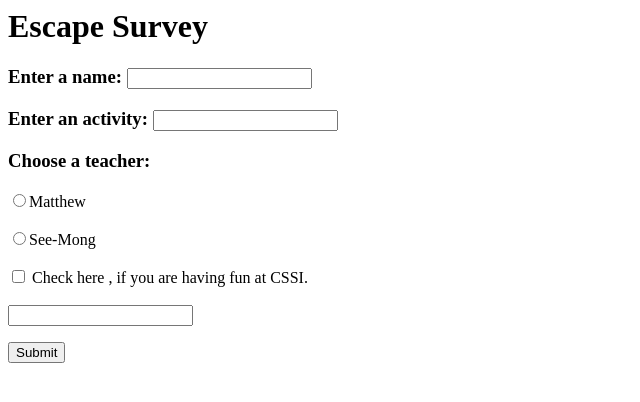
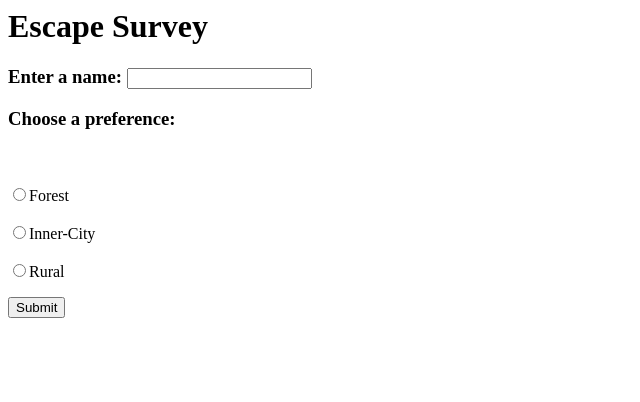
Before and after one commit to dthelindo/TeamZapCSSI, a Python web app: template templates/survey.html in a window 1280 px wide. Shown: the top 402 px of the page, without its empty margins (0-640 px from the left). Run offline with Jinja, Linux system fonts and the light colour scheme; the template is opened without the code that fills it, so the values that code supplies are empty.

Commit message:
I added some html for survey

```diff
--- a/main.py
+++ b/main.py
@@ -43,6 +43,12 @@ class FlightHandler(webapp2.RequestHandler):
 
 class SurveyHandler(webapp2.RequestHandler):
     def get(self):
+        template = jinja_env.get_template("survey.html")
+        self.response.out.write(template.render())
+
+    def post(self):
+        template = jinja_env.get_template("results.html")
+        self.response.out.write(template.render())
 
 
 app = webapp2.WSGIApplication([
--- a/templates/survey.html
+++ b/templates/survey.html
@@ -11,23 +11,16 @@
   <form method="post" action="">
     <h3>Enter a name: <input type="text" name= "noun1"> </input> </h3>
 
-    <h3> Enter an activity: <input type="text" name="activity"> </input> </h3>
+      <h3> Choose a preference: </h3>
 
-      <h3> Choose a teacher: </h3>
-
-          <input type="radio" name="teacher" value="Matthew">Matthew
+      <br> </br>
+          <input type="radio" name="landscape" value="See-Mong">Forest
           </input>
       <br> </br>
-          <input type="radio" name="teacher" value="See-Mong">See-Mong
+          <input type="radio" name="landscape" value="See-Mong">Inner-City
           </input>
-
       <br> </br>
-          <input type="checkbox" name="fun" value="fun">
-            Check here , if you are having fun at CSSI.
-          </input>
-
-      <br> </br>
-          <input type="usrtel" name="usrtel">
+          <input type="radio" name="landscape" value="See-Mong">Rural
           </input>
 
 
```
